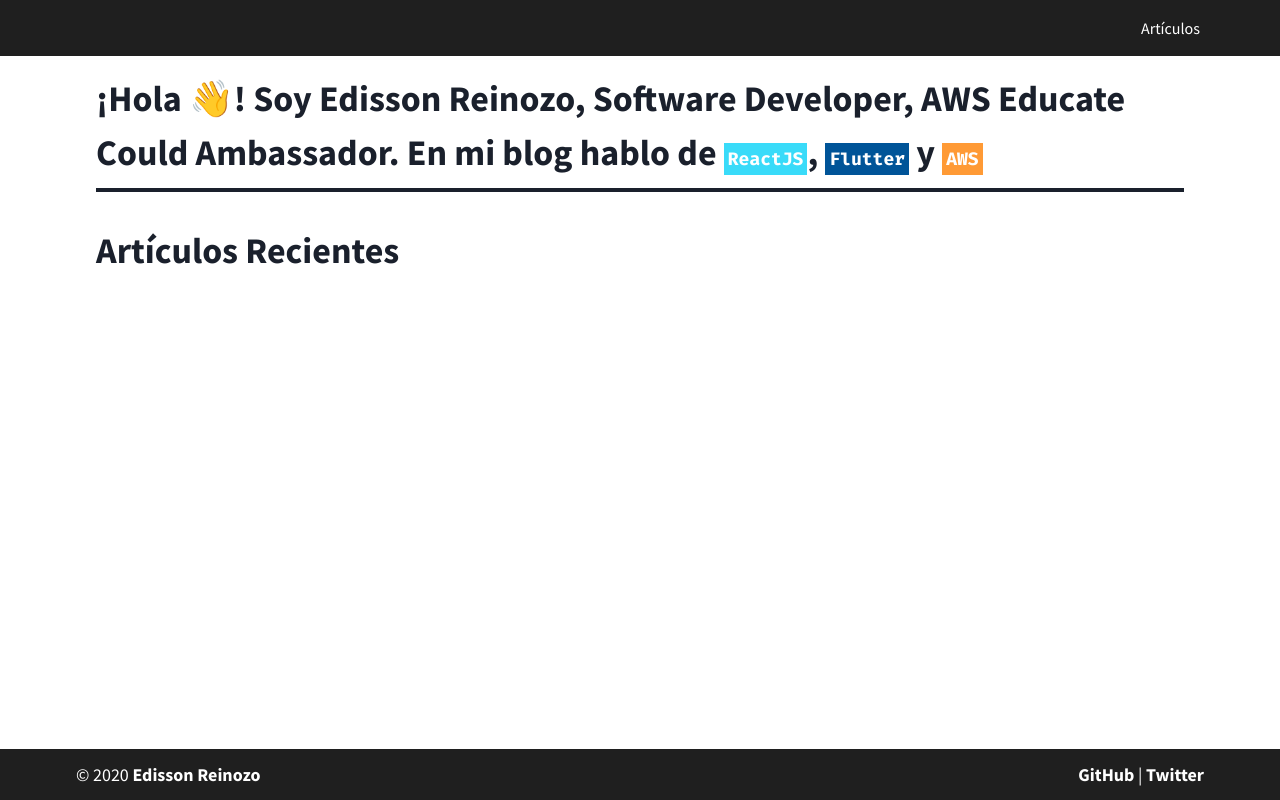
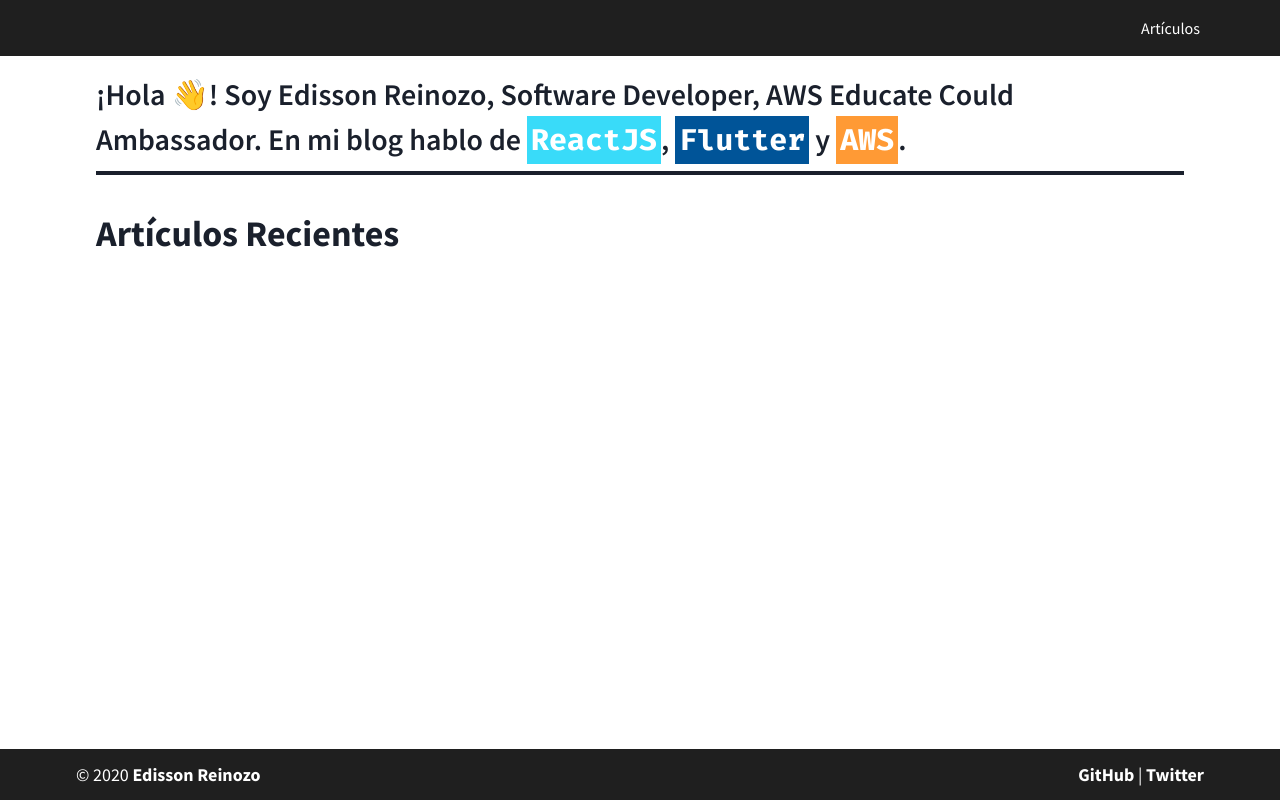
Before and after one commit to edzzn/blog, a Gatsby site: page / in a window 1280 px wide. Built offline with nearby package versions, Linux system fonts and the light colour scheme; Gatsby itself is replaced by a stand-in of ours; what @tailwindcss/custom-forms would draw is missing.

Commit message:
Fix hero

```diff
--- a/src/assets/prose.js
+++ b/src/assets/prose.js
@@ -4,20 +4,22 @@
   subscriberCount: 5000,
   main: {
     description: (
-      <span className='font-sans text-4xl font-bold'>
+      <span className='font-sans text-3xl font-semibold'>
+        {/* // <span className='font-sans text-4xl font-bold'> */}
         ¡Hola 👋! Soy Edisson Reinozo, Software Developer, AWS Educate Could
         Ambassador. En mi blog hablo de{' '}
-        <span className='font-mono p-1 font-extrabold bg-react text-white'>
+        <span className='text-3xl font-mono p-1 font-extrabold bg-react text-white  '>
           ReactJS
         </span>
         ,{' '}
-        <span className='font-mono p-1 font-extrabold bg-flutter-dark text-white'>
+        <span className='text-3xl font-mono p-1 font-extrabold bg-flutter-dark text-white  '>
           Flutter
         </span>{' '}
         y{' '}
-        <span className='font-mono p-1 font-extrabold bg-aws text-white'>
+        <span className='text-3xl font-mono p-1 font-extrabold bg-aws text-white  '>
           AWS
-        </span>{' '}
+        </span>
+        .
       </span>
     ),
     'description-expanded': <span></span>,
```
